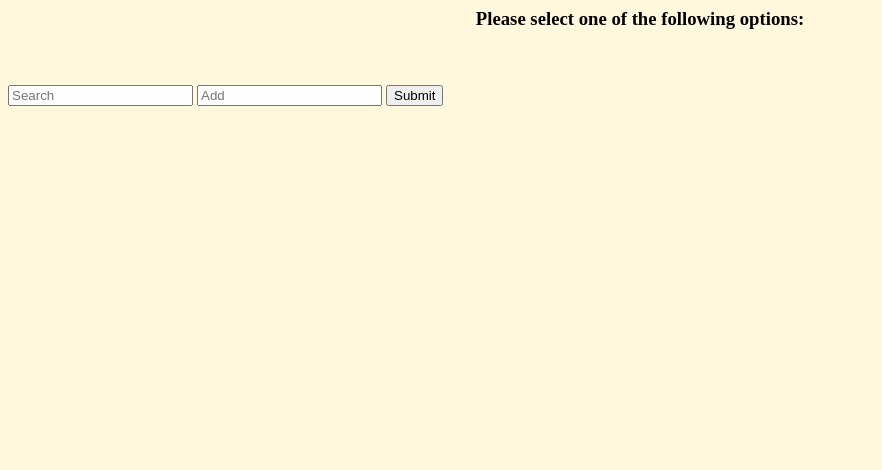
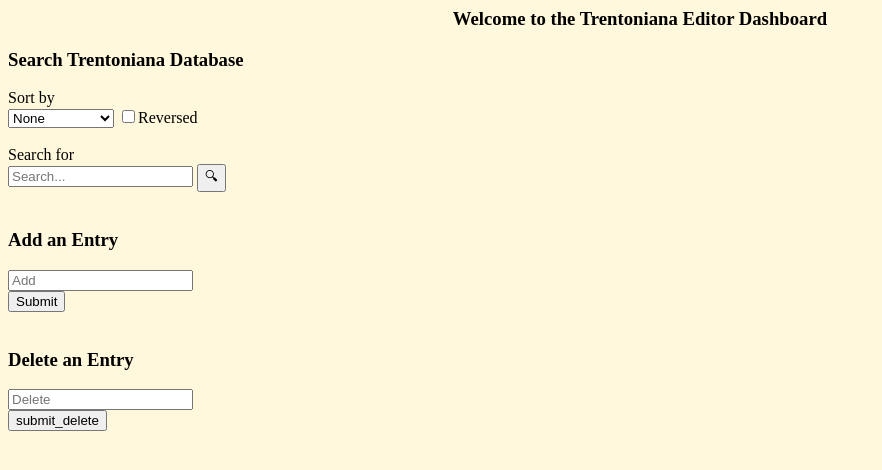
Before and after one commit to Zirich99/Trentoniana-CSC315-Group9, a Flask app: page /dashboard in a window 1280 px wide. Shown: the top 470 px of the page, without its empty margins (0-882 px from the left). Run offline with Flask 2, Linux system fonts and the light colour scheme; some libraries are stand-ins or nearby versions.

Commit message:
Update editor-dashboard.html

```diff
--- a/app/templates/editor-dashboard.html
+++ b/app/templates/editor-dashboard.html
@@ -4,18 +4,40 @@
     </head>
     <body style="background-color:cornsilk;">
 	<h3 style="color:black;text-align:center;font-family=verdana;">
-	    Please select one of the following options:
+	    Welcome to the Trentoniana Editor Dashboard
 	</h3>
-	    <form action="/form-handler" method="POST">
-            <div>
+	    <form action="{{url_for('dashboard')}}" method="POST">
+             <div>
+             <h3>Search Trentoniana Database</h3>
 
-			<!-- User input search string -->
+			<!-- SORT DROPDOWN -->
+
+			Sort by
+			<br>
+			<select name="sort">
+				<option value="(SELECT NULL)">None</option>
+				<option value="ENTRY.entry_name">Title</option>
+				<option value="CATEGORY.c_name">Category</option>
+				<option value="AUDIOFILE.audio_filename">Audio File</option>
+				<option value="PARTICIPANT.fullname">Participant</option>
+				<option value="TRANSCRIPTFILE.transcript_filename">Transcript File</option>
+				<option value="TRANSCRIBER.fullname">Transcriber</option>
+			</select>
+			<input type="checkbox" name="reverse"/>Reversed
+
+			<!-- Search Box -->
 			<br><br>
-			<!-- Search <br> -->
-
-			<input type ="radio-button" name="Search" placeholder="Search"/>
-			<input type ="radio-button" name "Add" placeholder="Add"/>
-			<input type="submit" value="Submit">
+			Search for
+			<br>
+			<input type ="text" name="search" placeholder="Search..."/>
+			<input type="submit" name="submit_search" value="🔍︎">
+			<br><br>
+			<h3>Add an Entry</h3>
+			<input type ="text" name="Add" placeholder="Add"/><br>
+			<input type="submit" name="submit_add"><br><br>
+			<h3>Delete an Entry</h3>
+			<input type ="text" name="Delete" placeholder="Delete"/><br>
+			<input type="submit" value="submit_delete"><br><br>
 		</form>
 	</body>
 </html>
```
